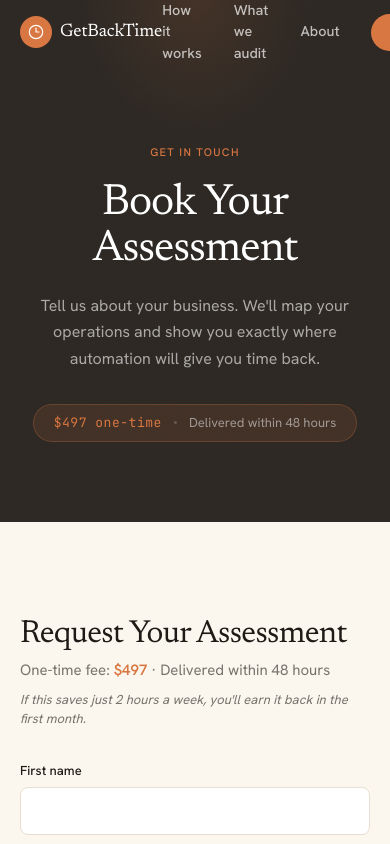
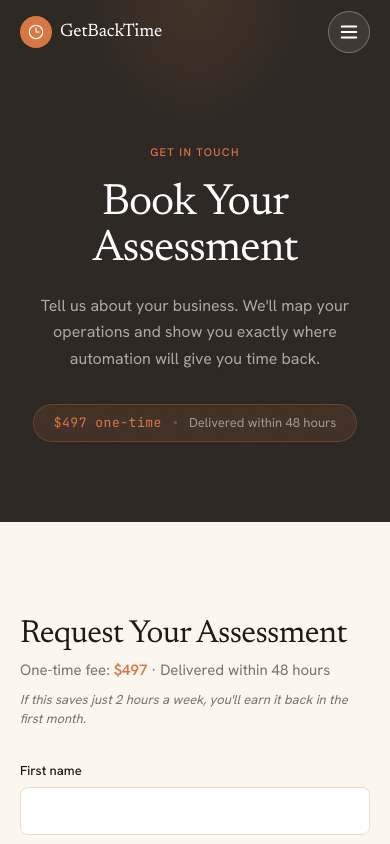
Before and after one commit to frankslabio-art/getbacktime, a Next.js app: page /contact in a window 390 px wide. Shown: the top 844 px of the page. Built offline with nearby package versions, Linux system fonts and the light colour scheme.

Commit message:
fix: clean up mobile navigation

```diff
--- a/app/globals.css
+++ b/app/globals.css
@@ -201,6 +201,129 @@ body {
   }
 }
 
+/* ─── Navigation ──────────────────────────────── */
+
+.gbt-nav-inner {
+  display: flex;
+  align-items: center;
+  justify-content: space-between;
+  height: 64px;
+  gap: 1rem;
+}
+
+.gbt-nav-logo {
+  display: inline-flex;
+  align-items: center;
+  gap: 0.5rem;
+  min-width: 0;
+  text-decoration: none;
+}
+
+.gbt-nav-mark {
+  width: 32px;
+  height: 32px;
+  flex: 0 0 32px;
+  border-radius: 50%;
+  background: var(--gbt-brand-amber);
+  display: flex;
+  align-items: center;
+  justify-content: center;
+}
+
+.gbt-nav-wordmark {
+  font-family: var(--font-newsreader);
+  font-size: 1.125rem;
+  font-weight: 400;
+  letter-spacing: -0.01em;
+  line-height: 1;
+  transition: color 300ms ease;
+  white-space: nowrap;
+}
+
+.gbt-nav-links {
+  display: flex;
+  align-items: center;
+  gap: 2rem;
+}
+
+.gbt-nav-links a:not(.gbt-btn) {
+  font-family: var(--font-hanken);
+  font-size: 0.9rem;
+  font-weight: 500;
+  line-height: 1;
+  text-decoration: none;
+  white-space: nowrap;
+  transition: color 180ms ease;
+}
+
+.gbt-nav-menu-button {
+  display: none;
+  width: 42px;
+  height: 42px;
+  flex: 0 0 42px;
+  align-items: center;
+  justify-content: center;
+  border: 1px solid rgba(232, 223, 210, 0.35);
+  border-radius: 9999px;
+  background: rgba(255, 255, 255, 0.08);
+  cursor: pointer;
+  transition: background-color 180ms var(--gbt-ease), color 180ms var(--gbt-ease), border-color 180ms var(--gbt-ease);
+}
+
+.gbt-mobile-menu {
+  position: fixed;
+  top: 64px;
+  left: 0;
+  right: 0;
+  z-index: 99;
+  display: flex;
+  flex-direction: column;
+  gap: 0.35rem;
+  padding: 1rem 1.25rem 1.25rem;
+  background: rgba(251, 247, 238, 0.98);
+  border-bottom: 1px solid var(--gbt-hairline);
+  box-shadow: var(--gbt-shadow-2);
+  backdrop-filter: blur(12px);
+}
+
+.gbt-mobile-menu a:not(.gbt-btn) {
+  display: flex;
+  align-items: center;
+  min-height: 48px;
+  padding: 0.25rem 0.75rem;
+  border-radius: 12px;
+  color: var(--gbt-ink);
+  font-family: var(--font-hanken);
+  font-size: 1rem;
+  font-weight: 500;
+  text-decoration: none;
+}
+
+.gbt-mobile-menu a:not(.gbt-btn):hover,
+.gbt-mobile-menu a:not(.gbt-btn):focus-visible {
+  background: rgba(217, 119, 66, 0.08);
+}
+
+@media (max-width: 767px) {
+  .gbt-nav-links {
+    display: none;
+  }
+
+  .gbt-nav-menu-button {
+    display: inline-flex;
+  }
+}
+
+@media (max-width: 380px) {
+  .gbt-nav-wordmark {
+    font-size: 1rem;
+  }
+
+  .gbt-nav-inner {
+    gap: 0.75rem;
+  }
+}
+
 /* ─── Scroll-reveal base states ───────────────── */
 
 .reveal-ready {
--- a/components/Nav.tsx
+++ b/components/Nav.tsx
@@ -8,9 +8,9 @@ import { Clock3, Menu, X } from 'lucide-react'
 gsap.registerPlugin(ScrollTrigger, useGSAP)
 
 const navLinks = [
-  { label: 'How it works', href: '#how-it-works' },
-  { label: 'What we audit', href: '#audit' },
-  { label: 'About', href: '#about' },
+  { label: 'How it works', href: '/#how-it-works' },
+  { label: 'What we audit', href: '/#audit' },
+  { label: 'About', href: '/#about' },
 ]
 
 export default function Nav() {
@@ -31,20 +31,38 @@ export default function Nav() {
   useEffect(() => {
     const onScroll = () => setScrolled(window.scrollY > 60)
     window.addEventListener('scroll', onScroll, { passive: true })
+    onScroll()
     return () => window.removeEventListener('scroll', onScroll)
   }, [])
 
+  useEffect(() => {
+    document.body.style.overflow = open ? 'hidden' : ''
+    return () => { document.body.style.overflow = '' }
+  }, [open])
+
   const handleAnchor = (e: React.MouseEvent<HTMLAnchorElement>, href: string) => {
-    e.preventDefault()
+    const hash = href.includes('#') ? `#${href.split('#')[1]}` : ''
+
+    // On the homepage, keep the smooth in-page scroll. From /contact or any
+    // other page, let the browser navigate back to the homepage section.
+    if (hash && window.location.pathname === '/') {
+      e.preventDefault()
+      setOpen(false)
+      document.querySelector(hash)?.scrollIntoView({ behavior: 'smooth' })
+      return
+    }
+
     setOpen(false)
-    const el = document.querySelector(href)
-    el?.scrollIntoView({ behavior: 'smooth' })
   }
+
+  const navTextColor = scrolled ? 'var(--gbt-ink)' : '#fff'
+  const navMutedColor = scrolled ? 'var(--gbt-ink-muted)' : 'rgba(255,255,255,0.74)'
 
   return (
     <>
       <nav
         ref={navRef}
+        aria-label="Primary navigation"
         style={{
           position: 'fixed',
           top: 0,
@@ -52,51 +70,39 @@ export default function Nav() {
           right: 0,
           zIndex: 100,
           transition: 'background-color 300ms ease, backdrop-filter 300ms ease, border-color 300ms ease',
-          backgroundColor: scrolled ? 'rgba(251, 247, 238, 0.88)' : 'transparent',
-          backdropFilter: scrolled ? 'blur(12px)' : 'none',
-          borderBottom: scrolled ? '1px solid rgba(232, 223, 210, 0.8)' : '1px solid transparent',
+          backgroundColor: scrolled || open ? 'rgba(251, 247, 238, 0.92)' : 'transparent',
+          backdropFilter: scrolled || open ? 'blur(12px)' : 'none',
+          borderBottom: scrolled || open ? '1px solid rgba(232, 223, 210, 0.8)' : '1px solid transparent',
         }}
       >
-        <div className="gbt-container" style={{ display: 'flex', alignItems: 'center', justifyContent: 'space-between', height: 64 }}>
-          {/* Logo */}
-          <a href="/" style={{ display: 'flex', alignItems: 'center', gap: '0.5rem', textDecoration: 'none' }}>
-            <div style={{
-              width: 32, height: 32,
-              borderRadius: '50%',
-              background: 'var(--gbt-brand-amber)',
-              display: 'flex', alignItems: 'center', justifyContent: 'center',
-            }}>
+        <div className="gbt-container gbt-nav-inner">
+          <a href="/" className="gbt-nav-logo" aria-label="GetBackTime home">
+            <div className="gbt-nav-mark">
               <Clock3 size={16} color="#fff" strokeWidth={1.75} />
             </div>
-            <span style={{ fontFamily: 'var(--font-newsreader)', fontSize: '1.125rem', fontWeight: 400, color: scrolled ? 'var(--gbt-ink)' : '#fff', letterSpacing: '-0.01em', transition: 'color 300ms ease' }}>
+            <span
+              className="gbt-nav-wordmark"
+              style={{ color: scrolled || open ? 'var(--gbt-ink)' : '#fff' }}
+            >
               GetBackTime
             </span>
           </a>
 
-          {/* Desktop links */}
-          <div style={{ display: 'flex', alignItems: 'center', gap: '2rem' }} className="hidden md:flex">
+          <div className="gbt-nav-links">
             {navLinks.map((l) => (
               <a
                 key={l.href}
                 href={l.href}
                 onClick={(e) => handleAnchor(e, l.href)}
-                style={{
-                  fontFamily: 'var(--font-hanken)',
-                  fontSize: '0.9rem',
-                  fontWeight: 500,
-                  color: scrolled ? 'var(--gbt-ink-muted)' : 'rgba(255,255,255,0.7)',
-                  textDecoration: 'none',
-                  transition: 'color 180ms ease',
-                }}
-                onMouseEnter={e => (e.currentTarget.style.color = scrolled ? 'var(--gbt-ink)' : '#fff')}
-                onMouseLeave={e => (e.currentTarget.style.color = scrolled ? 'var(--gbt-ink-muted)' : 'rgba(255,255,255,0.7)')}
+                style={{ color: navMutedColor }}
+                onMouseEnter={e => (e.currentTarget.style.color = navTextColor)}
+                onMouseLeave={e => (e.currentTarget.style.color = navMutedColor)}
               >
                 {l.label}
               </a>
             ))}
             <a
               href="/contact"
-              onClick={undefined}
               className="gbt-btn gbt-btn-primary"
               style={{ padding: '0.5rem 1.25rem', fontSize: '0.875rem' }}
             >
@@ -104,33 +110,26 @@ export default function Nav() {
             </a>
           </div>
 
-          {/* Mobile menu button */}
           <button
-            className="md:hidden"
+            className="gbt-nav-menu-button"
+            type="button"
+            aria-label={open ? 'Close navigation menu' : 'Open navigation menu'}
+            aria-expanded={open}
             onClick={() => setOpen(!open)}
-            style={{ background: 'none', border: 'none', cursor: 'pointer', color: scrolled ? 'var(--gbt-ink)' : '#fff', padding: '0.25rem' }}
+            style={{ color: scrolled || open ? 'var(--gbt-ink)' : '#fff' }}
           >
             {open ? <X size={22} /> : <Menu size={22} />}
           </button>
         </div>
       </nav>
 
-      {/* Mobile menu */}
       {open && (
-        <div style={{
-          position: 'fixed', top: 64, left: 0, right: 0, zIndex: 99,
-          background: 'rgba(251,247,238,0.98)',
-          backdropFilter: 'blur(12px)',
-          borderBottom: '1px solid var(--gbt-hairline)',
-          padding: '1.5rem 2rem',
-          display: 'flex', flexDirection: 'column', gap: '1.25rem',
-        }}>
+        <div className="gbt-mobile-menu">
           {navLinks.map((l) => (
             <a
               key={l.href}
               href={l.href}
               onClick={(e) => handleAnchor(e, l.href)}
-              style={{ fontFamily: 'var(--font-hanken)', fontWeight: 500, color: 'var(--gbt-ink)', textDecoration: 'none', fontSize: '1rem' }}
             >
               {l.label}
             </a>
@@ -138,7 +137,8 @@ export default function Nav() {
           <a
             href="/contact"
             className="gbt-btn gbt-btn-primary"
-            style={{ textAlign: 'center' }}
+            onClick={() => setOpen(false)}
+            style={{ width: '100%', justifyContent: 'center' }}
           >
             Book Assessment
           </a>
```
